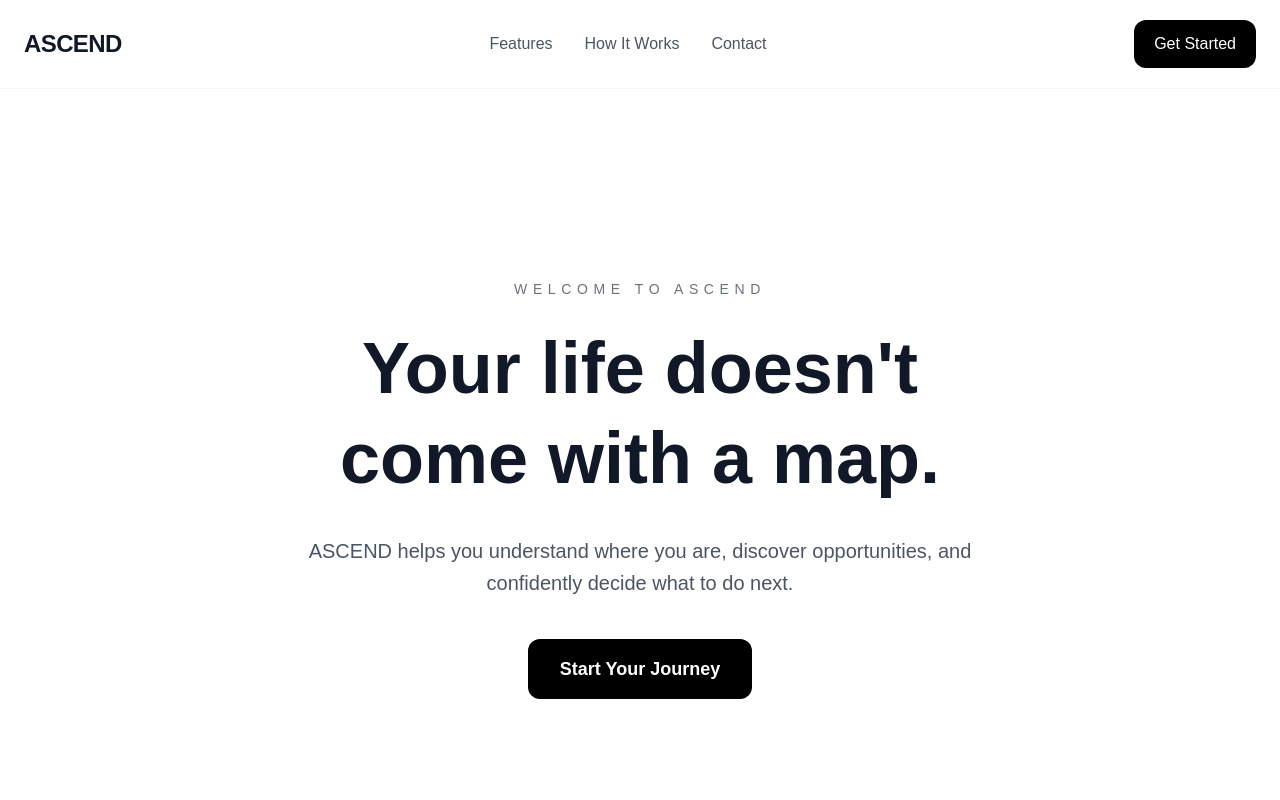
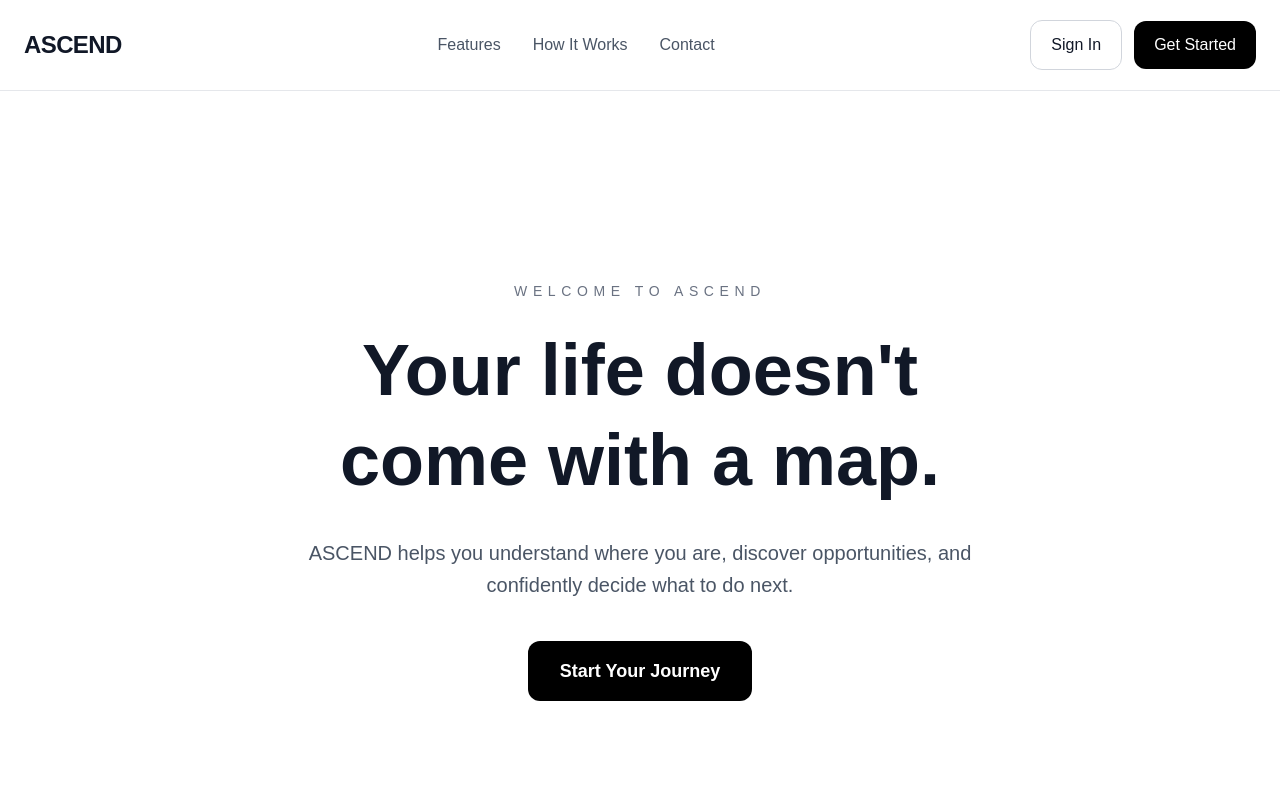
Before and after one commit to primeohms02-star/ascend, a Next.js app: page / in a window 1280 px wide. Shown: the top 800 px of the page. Built offline with nearby package versions, Linux system fonts and the light colour scheme.

Commit message:
Fix navbar and prepare deployment

```diff
--- a/app/components/Navbar.tsx
+++ b/app/components/Navbar.tsx
@@ -1,12 +1,14 @@
+import Link from "next/link";
+
 export default function Navbar() {
   return (
-    <header className="sticky top-0 z-50 bg-white/80 backdrop-blur border-b border-gray-100">
+    <header className="sticky top-0 z-50 border-b border-gray-200 bg-white/80 backdrop-blur">
       <nav className="mx-auto flex max-w-7xl items-center justify-between px-6 py-5">
         <h1 className="text-2xl font-bold tracking-tight">
           ASCEND
         </h1>
 
-        <div className="hidden items-center gap-8 md:flex">
+        <div className="hidden md:flex items-center gap-8">
           <a href="#features" className="text-gray-600 hover:text-black transition">
             Features
           </a>
@@ -20,9 +22,21 @@ export default function Navbar() {
           </a>
         </div>
 
-        <button className="rounded-xl bg-black px-5 py-3 font-medium text-white transition hover:bg-gray-800">
-          Get Started
-        </button>
+        <div className="flex items-center gap-3">
+          <Link
+            href="/sign-in"
+            className="rounded-xl border border-gray-300 px-5 py-3 font-medium hover:bg-gray-100 transition"
+          >
+            Sign In
+          </Link>
+
+          <Link
+            href="/sign-up"
+            className="rounded-xl bg-black px-5 py-3 font-medium text-white hover:bg-gray-800 transition"
+          >
+            Get Started
+          </Link>
+        </div>
       </nav>
     </header>
   );
--- /dev/null
+++ b/app/sign-up/[[...sign-up]]/page.tsx
@@ -0,0 +1,9 @@
+import { SignUp } from "@clerk/nextjs";
+
+export default function Page() {
+  return (
+    <main className="flex min-h-screen items-center justify-center">
+      <SignUp />
+    </main>
+  );
+}
```
